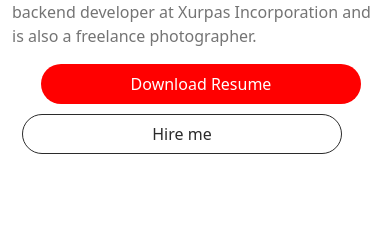
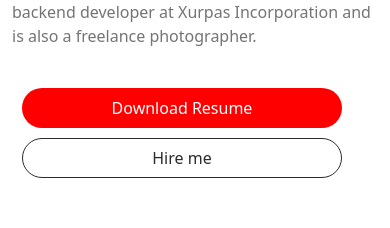
Before and after one commit to amilasaad/amilasaad.github.io, an Angular app: page / in a window 390 px wide. Shown: the part 392-620 px from the top of the page. Built offline with nearby package versions, Linux system fonts and the light colour scheme.

Commit message:
add media query for exact button size

```diff
--- a/src/app/app.component.html
+++ b/src/app/app.component.html
@@ -1,4 +1,3 @@
-<script src="https://smtpjs.com/v3/smtp.js"></script>
 <nav class="navbar navbar-expand-lg navbar-light nav-bar-amil remove_995px" style="width: 99vw;">
   <a class="navbar-brand web-name remove_995px" href="#">A<span>a</span></a>
   <button class="navbar-toggler remove_995px" type="button" data-toggle="collapse" data-target="#navbarNavAltMarkup"
--- a/src/app/components/info-intro/info-intro.component.css
+++ b/src/app/components/info-intro/info-intro.component.css
@@ -37,7 +37,7 @@
     text-decoration: none;
     border: 1px solid rgb(43, 43, 43);
     margin-left: 10px;
-    cursor: git ;
+    cursor: pointer;
 }
 .dload-btn:hover {
     background-color: rgb(206, 0, 0);
--- a/src/app/components/info-intro/info-intro.component.html
+++ b/src/app/components/info-intro/info-intro.component.html
@@ -2,6 +2,7 @@
     <p><strong>Hello ! </strong>This website is ongoing for development.</p>
     <button type="button" class="btn-close" data-bs-dismiss="alert" aria-label="Close"></button>
 </div>
+
 <div class="container intro padding_995px">
     <div class="row">
         <div class="col left-intro">
--- a/src/styles.css
+++ b/src/styles.css
@@ -113,7 +113,11 @@ body {
         text-align: center;
         display: block;
         width: 320px;
-        margin: auto;
+    }
+
+    .left-intro .dload-btn {
+        margin-top: 40px;
+        margin-left: 10px;
     }
 
     .left-intro span {
```
Also changed, not shown: 4 other files (tests, documents, lock files or other folders).
